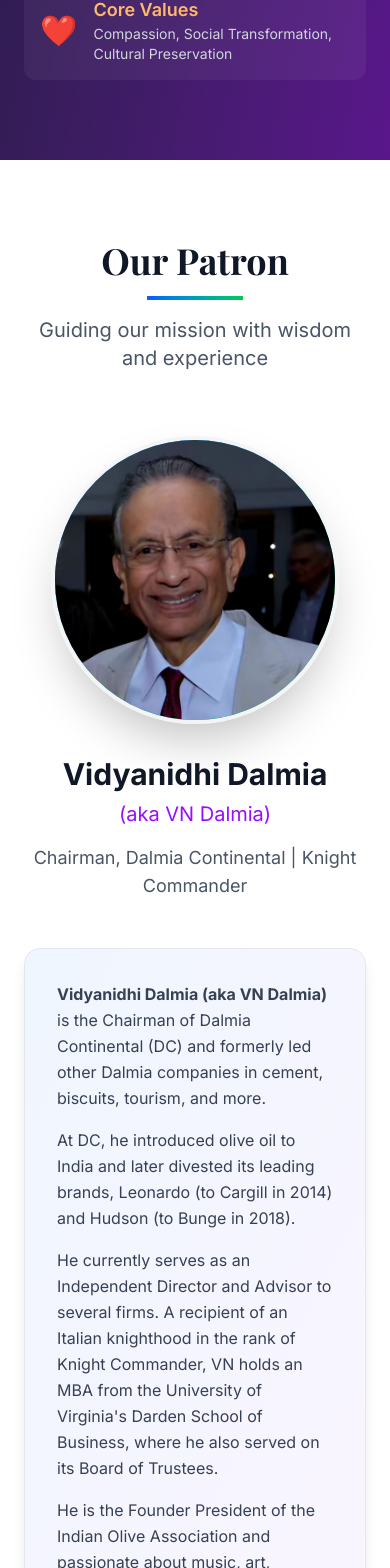
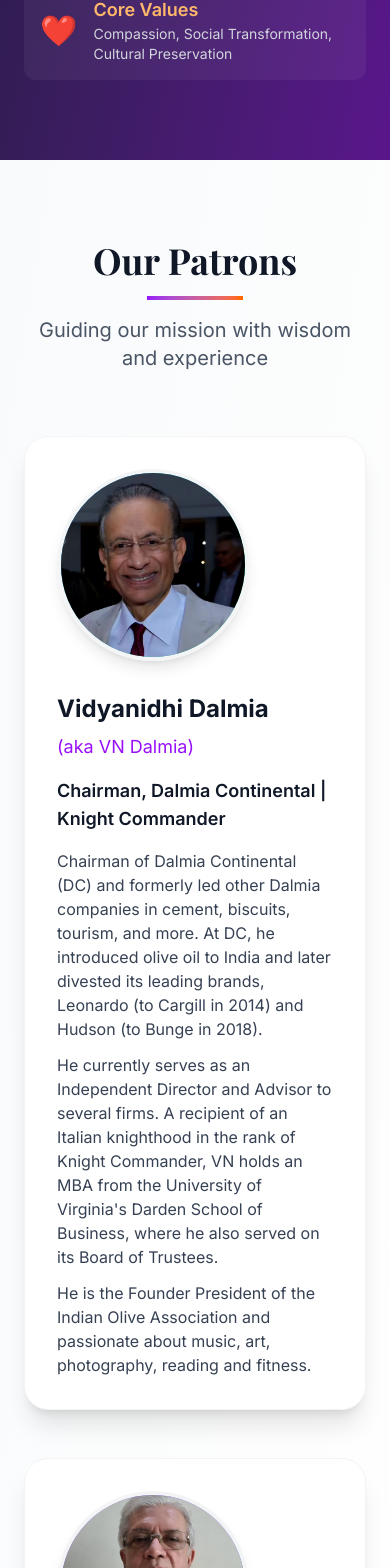
Before and after one commit to LMJFoundation/lmjfoundation, a Next.js app: page / in a window 390 px wide. Shown: the part 5278-6846 px from the top of the page. Built offline with nearby package versions, Linux system fonts and the light colour scheme; a web font is replaced by a local one.

Commit message:
Final: Patrons with exact Prakash Jha message

```diff
--- a/app/page.tsx
+++ b/app/page.tsx
@@ -147,7 +147,7 @@ export default function Home() {
               <button onClick={() => scrollToSection('about')} className="text-gray-700 hover:text-purple-600 transition">About</button>
               <button onClick={() => scrollToSection('programs')} className="text-gray-700 hover:text-purple-600 transition">Programs</button>
               <button onClick={() => scrollToSection('founder')} className="text-gray-700 hover:text-purple-600 transition">Founder</button>
-              <button onClick={() => scrollToSection('patron')} className="text-gray-700 hover:text-purple-600 transition">Patron</button>
+              <button onClick={() => scrollToSection('patrons')} className="text-gray-700 hover:text-purple-600 transition">Patrons</button>
               <button onClick={() => scrollToSection('contact')} className="text-gray-700 hover:text-purple-600 transition">Impact</button>
               <button onClick={() => showModal('Donate', 'Your donation helps empower communities across India. Every contribution makes a difference.', 'donate')} className="bg-purple-600 text-white px-6 py-2 rounded-full hover:bg-purple-700 transition">Donate</button>
             </div>
@@ -374,7 +374,7 @@ export default function Home() {
                   <div className="text-3xl">🎓</div>
                   <div>
                     <p className="font-semibold text-orange-300">Fulbright Scholar</p>
-                    <p className="text-sm text-gray-300">Over two decades in education & social impact</p>
+                    <p className="text-sm text-gray-300">over two decades in education & social impact</p>
                   </div>
                 </div>
 
@@ -391,91 +391,89 @@ export default function Home() {
         </div>
       </section>
 
-      <section id="patron" className="py-20 bg-white">
+      <section id="patrons" className="py-20 bg-gradient-to-br from-gray-50 to-white">
         <div className="max-w-6xl mx-auto px-6">
           <div className="text-center mb-16 fade-in opacity-0 translate-y-8">
-            <h2 className="font-playfair text-4xl lg:text-5xl font-bold text-gray-900 mb-4">Our Patron</h2>
-            <div className="w-24 h-1 bg-gradient-to-r from-blue-600 to-green-500 mx-auto"></div>
+            <h2 className="font-playfair text-4xl lg:text-5xl font-bold text-gray-900 mb-4">Our Patrons</h2>
+            <div className="w-24 h-1 bg-gradient-to-r from-purple-600 to-orange-500 mx-auto"></div>
             <p className="text-xl text-gray-600 max-w-3xl mx-auto mt-4">Guiding our mission with wisdom and experience</p>
           </div>
 
-          <div className="grid lg:grid-cols-2 gap-12 items-center">
+          <div className="grid lg:grid-cols-2 gap-12">
+            {/* First Patron - VN Dalmia */}
             <motion.div
-              initial={{ opacity: 0, x: -30 }}
-              whileInView={{ opacity: 1, x: 0 }}
-              className="fade-in opacity-0 translate-y-8"
+              initial={{ opacity: 0, y: 30 }}
+              whileInView={{ opacity: 1, y: 0 }}
+              className="bg-white rounded-3xl shadow-xl p-8 hover-lift border border-gray-100 fade-in opacity-0 translate-y-8"
             >
-              <div className="flex justify-center mb-8">
-                <div className="w-72 h-72 bg-gradient-to-br from-blue-500 to-green-500 rounded-full flex items-center justify-center overflow-hidden border-4 border-gray-100 shadow-2xl">
+              <div className="flex flex-col md:flex-row gap-8 items-start">
+                <div className="flex-shrink-0">
+                  <div className="w-48 h-48 bg-gradient-to-br from-blue-500 to-green-500 rounded-full flex items-center justify-center overflow-hidden border-4 border-gray-100 shadow-lg mx-auto">
                     <img
                       src="/patron.jpg"
                       alt="Vidyanidhi Dalmia - Patron"
-                    className="w-full h-full object-contain"
+                      className="w-full h-full object-cover"
                       onError={(e) => {
                         e.currentTarget.style.display = 'none';
-                      e.currentTarget.parentElement!.innerHTML = '<span class="text-white text-4xl font-bold">VD</span>';
+                        e.currentTarget.parentElement!.innerHTML = '<span class="text-white text-3xl font-bold">VD</span>';
                       }}
                     />
                   </div>
                 </div>
 
-              <h3 className="text-3xl font-bold text-gray-900 mb-2 text-center">Vidyanidhi Dalmia</h3>
-              <p className="text-xl text-purple-600 text-center mb-4">(aka VN Dalmia)</p>
-              <p className="text-lg text-gray-600 text-center">Chairman, Dalmia Continental | Knight Commander</p>
-            </motion.div>
+                <div className="flex-1">
+                  <h3 className="text-2xl font-bold text-gray-900 mb-2">Vidyanidhi Dalmia</h3>
+                  <p className="text-lg text-purple-600 mb-4">(aka VN Dalmia)</p>
+                  <p className="text-lg font-semibold text-gray-900 mb-4">Chairman, Dalmia Continental | Knight Commander</p>
 
-            <motion.div
-              initial={{ opacity: 0, x: 30 }}
-              whileInView={{ opacity: 1, x: 0 }}
-              transition={{ delay: 0.2 }}
-              className="fade-in opacity-0 translate-y-8"
-            >
-              <div className="space-y-6 text-gray-700 leading-relaxed">
-                <div className="bg-gradient-to-br from-blue-50 to-purple-50 rounded-2xl p-8 border border-gray-200 shadow-lg">
-                  <p className="mb-4">
-                    <strong>Vidyanidhi Dalmia (aka VN Dalmia)</strong> is the Chairman of Dalmia Continental (DC) and formerly led other Dalmia companies in cement, biscuits, tourism, and more.
+                  <div className="space-y-3">
+                    <p className="text-gray-700">
+                      Chairman of Dalmia Continental (DC) and formerly led other Dalmia companies in cement, biscuits, tourism, and more. At DC, he introduced olive oil to India and later divested its leading brands, Leonardo (to Cargill in 2014) and Hudson (to Bunge in 2018).
                     </p>
-                  <p className="mb-4">
-                    At DC, he introduced olive oil to India and later divested its leading brands, Leonardo (to Cargill in 2014) and Hudson (to Bunge in 2018).
-                  </p>
-                  <p className="mb-4">
+                    <p className="text-gray-700">
                       He currently serves as an Independent Director and Advisor to several firms. A recipient of an Italian knighthood in the rank of Knight Commander, VN holds an MBA from the University of Virginia's Darden School of Business, where he also served on its Board of Trustees.
                     </p>
-                  <p>
+                    <p className="text-gray-700">
                       He is the Founder President of the Indian Olive Association and passionate about music, art, photography, reading and fitness.
                     </p>
                   </div>
+                </div>
+              </div>
+            </motion.div>
 
-                <div className="grid grid-cols-2 gap-4">
-                  <div className="bg-gray-50 rounded-xl p-4 text-center">
-                    <div className="text-2xl mb-2">👑</div>
-                    <p className="font-semibold text-gray-900">Knight Commander</p>
-                    <p className="text-sm text-gray-600">Italian Knighthood</p>
-                  </div>
-
-                  <div className="bg-gray-50 rounded-xl p-4 text-center">
-                    <div className="text-2xl mb-2">🎓</div>
-                    <p className="font-semibold text-gray-900">Darden MBA</p>
-                    <p className="text-sm text-gray-600">University of Virginia</p>
-                  </div>
-
-                  <div className="bg-gray-50 rounded-xl p-4 text-center">
-                    <div className="text-2xl mb-2">🏢</div>
-                    <p className="font-semibold text-gray-900">Chairman</p>
-                    <p className="text-sm text-gray-600">Dalmia Continental</p>
-                  </div>
-
-                  <div className="bg-gray-50 rounded-xl p-4 text-center">
-                    <div className="text-2xl mb-2">🎨</div>
-                    <p className="font-semibold text-gray-900">Passionate About</p>
-                    <p className="text-sm text-gray-600">Arts, Music, Photography</p>
+            {/* Second Patron - Prakash Chandra Jha WITH EXACT MESSAGE */}
+            <motion.div
+              initial={{ opacity: 0, y: 30 }}
+              whileInView={{ opacity: 1, y: 0 }}
+              transition={{ delay: 0.2 }}
+              className="bg-white rounded-3xl shadow-xl p-8 hover-lift border border-gray-100 fade-in opacity-0 translate-y-8"
+            >
+              <div className="flex flex-col md:flex-row gap-8 items-start">
+                <div className="flex-shrink-0">
+                  <div className="w-48 h-48 bg-gradient-to-br from-purple-500 to-blue-500 rounded-full flex items-center justify-center overflow-hidden border-4 border-gray-100 shadow-lg mx-auto">
+                    <img
+                      src="/prakash-jha.jpg"
+                      alt="Prakash Chandra Jha - Patron"
+                      className="w-full h-full object-cover"
+                      onError={(e) => {
+                        e.currentTarget.style.display = 'none';
+                        e.currentTarget.parentElement!.innerHTML = '<span class="text-white text-3xl font-bold">PJ</span>';
+                      }}
+                    />
                   </div>
                 </div>
 
-                <div className="bg-gradient-to-r from-blue-500 to-purple-500 text-white rounded-xl p-4">
-                  <p className="text-center font-semibold">
-                    "We are honored to have VN Dalmia as our Patron, guiding our foundation with his visionary leadership and extensive business experience."
+                <div className="flex-1">
+                  <h3 className="text-2xl font-bold text-gray-900 mb-2">Prakash Chandra Jha</h3>
+                  <p className="text-lg text-purple-600 mb-4">Former Chairman, CBIC | Advisor, FICCI</p>
+
+                  <div className="space-y-4 text-gray-700">
+                    <div className="bg-purple-50 rounded-xl p-4">
+                      <p className="text-gray-800 leading-relaxed">
+                        I am Prakash Chandra Jha from Madhubani, Bihar, former Chairman of the Central Board of Indirect Taxes & Customs, and currently Advisor at FICCI. I had the privilege of knowing Pandit Shri Lakshmeeshwar Jha for nearly four decades. I was always deeply impressed by his profound knowledge of the Vedas and timeless wisdom in our ancient scriptures. His contributions to the correct interpretation of the Vedas, including his books in Hindi to share our heritage with the masses, are invaluable—especially today, as we draw inspiration from our past for national development. His absence leaves a personal void, and I pray for eternal peace for his noble soul.
                       </p>
+                    </div>
+                  </div>
                 </div>
               </div>
             </motion.div>
@@ -722,13 +720,13 @@ export default function Home() {
           <div className="flex flex-wrap justify-center gap-8 mb-8 fade-in opacity-0 translate-y-8">
             <button onClick={() => scrollToSection('about')} className="text-gray-400 hover:text-white transition">About</button>
             <button onClick={() => scrollToSection('founder')} className="text-gray-400 hover:text-white transition">Founder</button>
-            <button onClick={() => scrollToSection('patron')} className="text-gray-400 hover:text-white transition">Patron</button>
+            <button onClick={() => scrollToSection('patrons')} className="text-gray-400 hover:text-white transition">Patrons</button>
             <button onClick={() => scrollToSection('programs')} className="text-gray-400 hover:text-white transition">Programs</button>
             <button onClick={() => scrollToSection('contact')} className="text-gray-400 hover:text-white transition">Contact</button>
           </div>
 
           <div className="border-t border-gray-800 pt-8 fade-in opacity-0 translate-y-8">
-            <p className="text-gray-500">&copy;LMJ India Foundation. All rights reserved. | Empowering Communities Across India</p>
+            <p className="text-gray-500">&copy; LMJ India Foundation. All rights reserved. | Empowering Communities Across India</p>
           </div>
         </div>
       </footer>
```
Also changed, not shown: public/prakash-jha.jpg (added). Lines whose indentation alone changed are shown as unchanged.
